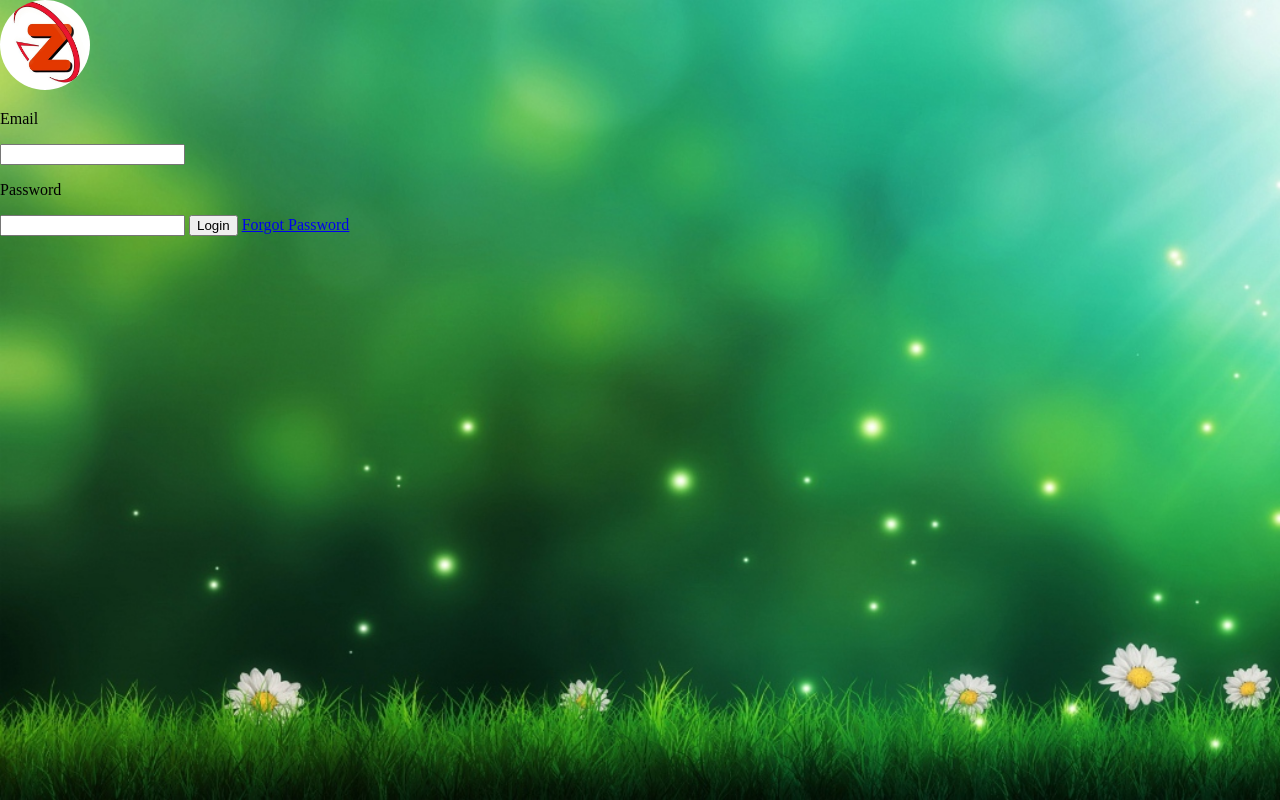
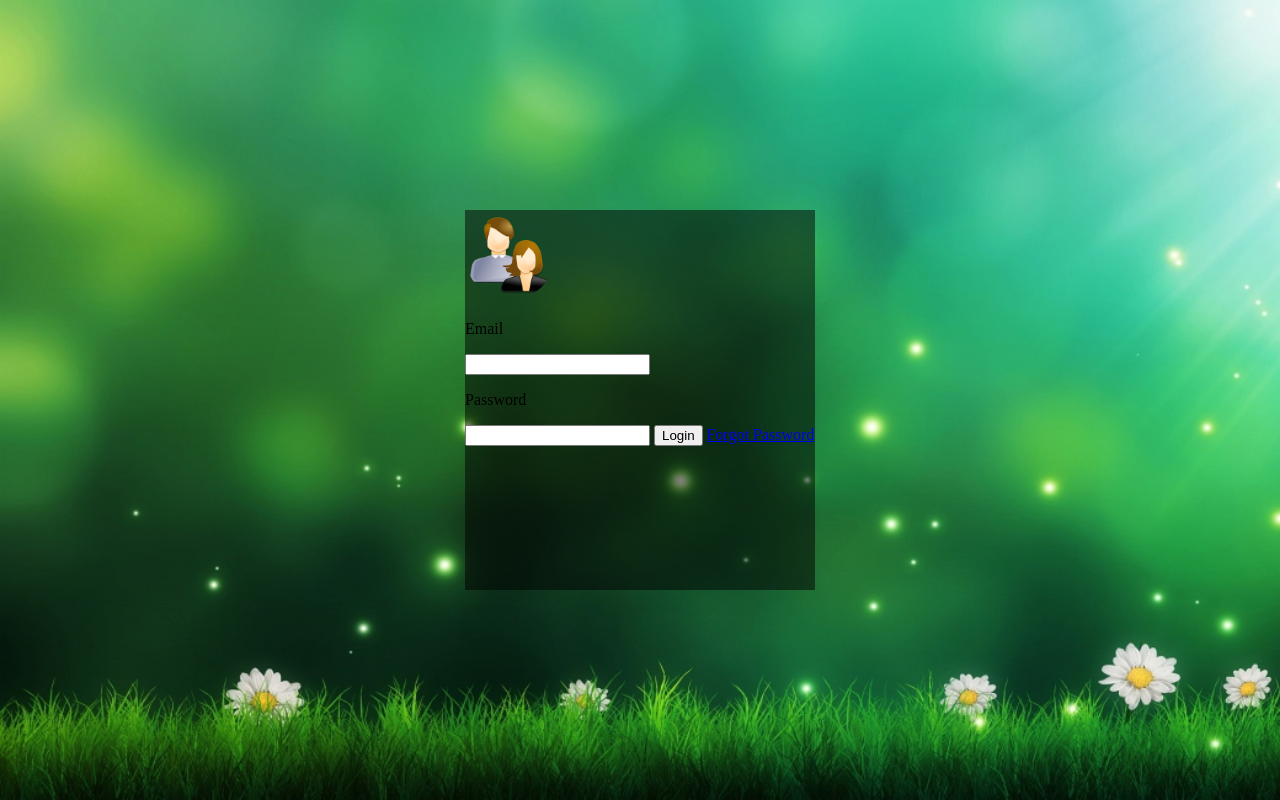
Before and after one commit to niinpatel/csslogin, a plain HTML site: page index.html in a window 1280 px wide. Drawn offline with Linux system fonts and the light colour scheme.

Commit message:
Form Position and Background Color

```diff
--- a/index.html
+++ b/index.html
@@ -7,7 +7,7 @@
 </head>
 <body>
 	<div class="logo">
-		<img src="logo.jpg" class="user">
+		<img src="logo.png" class="user">
 		<p>Email</p>
 		<input type="text" name="email" placeholder="" required/>
 		<p>Password</p>
--- a/style.css
+++ b/style.css
@@ -11,5 +11,16 @@ body{
 	width: 90px;
 	height: 90px;
 	border-radius: 50%;
-
+	top: calc(-50px);
+	left: calc(50% - 50px);
 }
+.logo{
+	position: absolute;
+	top: 50%;
+	left: 50%;
+	transform: translate(-50%, -50%);
+	width: 350px;
+	height: 380px;
+	box-sizing: border-box;
+	background: rgba(0, 0, 0, 0.5);
+}
```
Also changed, not shown: logo.png (renamed from avatar.png), logo1.jpg (renamed from logo.jpg).
